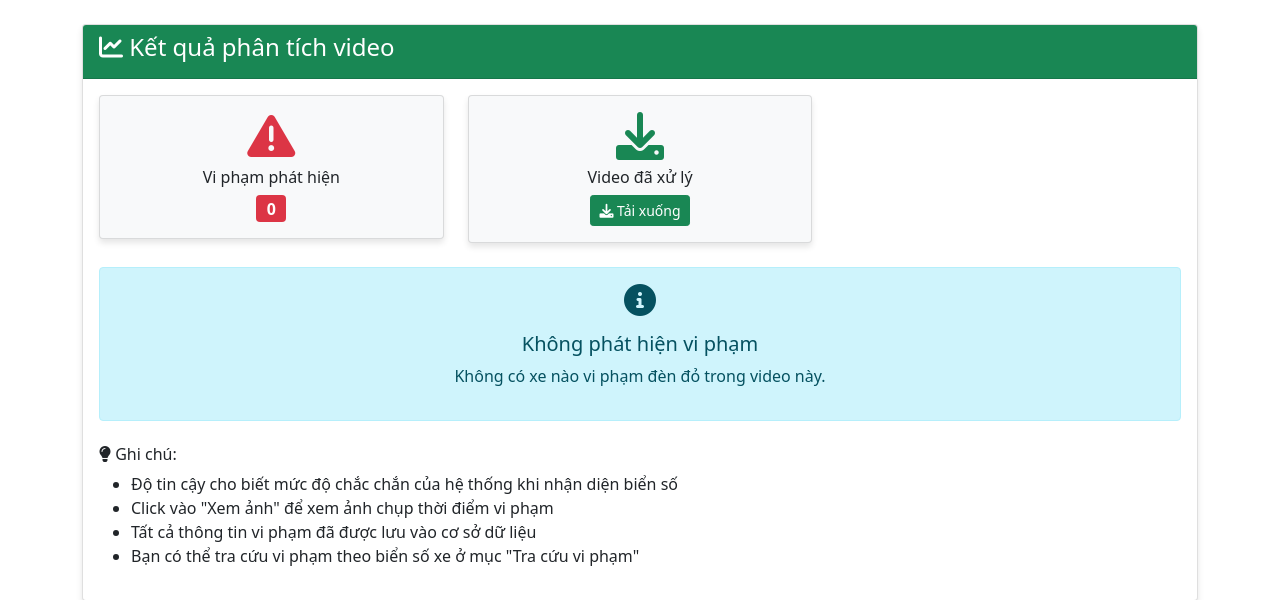
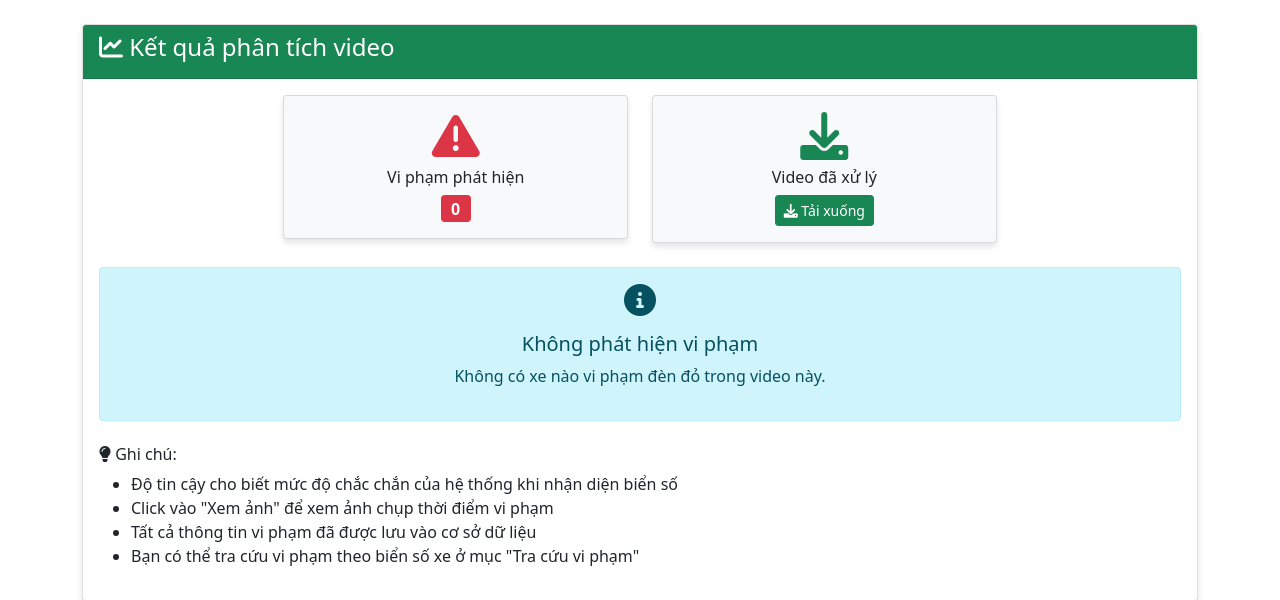
Before and after one commit to ThinhNguyen2005/Web_NhanDienXe, a Flask app: page /results/1 in a window 1280 px wide. Shown: the part 56-656 px from the top of the page. Run offline with Flask 3, Linux system fonts and the light colour scheme; data that the repository does not hold is empty.

Commit message:
Căn giữa thẻ "Phát hiện vi phạm"

```diff
--- a/templates/processing.html
+++ b/templates/processing.html
@@ -28,7 +28,7 @@
                         </div>
                     </div>
 
-                    <div class="row">
+                    <div class="row justify-content-center">
                         <!-- <div class="col-md-6">
                             <div class="card bg-light">
                                 <div class="card-body text-center">
--- a/templates/results.html
+++ b/templates/results.html
@@ -10,7 +10,7 @@
                 <h4><i class="fas fa-chart-line"></i> Kết quả phân tích video</h4>
             </div>
             <div class="card-body">
-                <div class="row mb-4">
+                <div class="row mb-4 justify-content-center">
                     <!-- <div class="col-md-4">
                         <div class="card bg-light">
                             <div class="card-body text-center">
```
